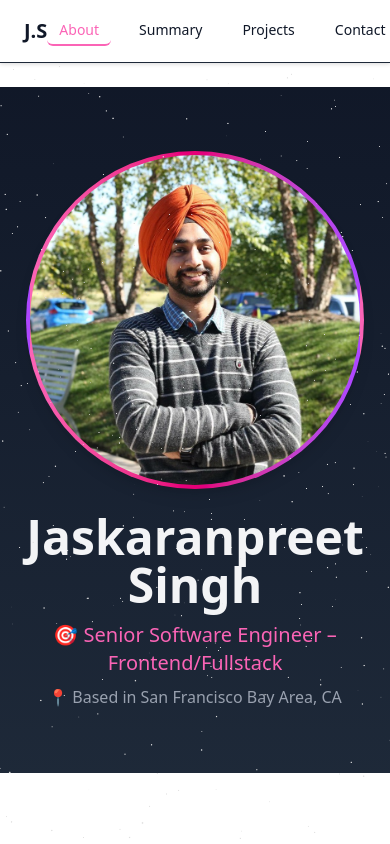
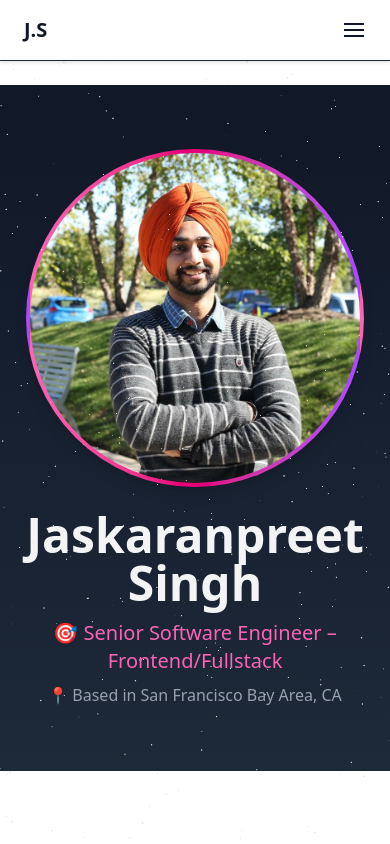
Before and after one commit to jaskaranpreets7/js-portfolio, a Next.js app: page / in a window 390 px wide. Shown: the top 844 px of the page. Built offline with nearby package versions, Linux system fonts and the light colour scheme.

Commit message:
added hamburger menu for small screen

```diff
--- a/src/app/components/Navbar.tsx
+++ b/src/app/components/Navbar.tsx
@@ -6,6 +6,7 @@ import { useState, useEffect } from 'react'
 export default function Navbar() {
   const pathname = usePathname()
   const [mounted, setMounted] = useState(false)
+  const [isMenuOpen, setIsMenuOpen] = useState(false)
 
   useEffect(() => setMounted(true), [])
   if (!mounted) return null
@@ -20,17 +21,84 @@ export default function Navbar() {
     }`
   }
 
+  const getMobileLinkClass = (path: string) => {
+    const isHome = path === '/about' && (pathname === '/' || pathname === '/about')
+    const isActive = path === pathname || isHome
+    return `transition px-3 py-1 rounded-md text-sm font-medium inline-block ${
+      isActive
+        ? 'text-pink-400  border-pink-400'
+        : 'hover:text-pink-300'
+    }`
+  }
+
+  const toggleMenu = () => {
+    setIsMenuOpen(!isMenuOpen)
+  }
+
+  const closeMenu = () => {
+    setIsMenuOpen(false)
+  }
+
   return (
-    <nav className="w-full sticky top-0 z-50 drop-shadow-sm bg-white dark:bg-[#101828] border-b border-gray-800 text-gray-900 dark:text-white px-6 py-4 flex items-center justify-between">
+    <nav className="w-full sticky top-0 z-50 drop-shadow-sm bg-white dark:bg-[#101828] border-b border-gray-800 text-gray-900 dark:text-white px-6 py-4">
+      <div className="flex items-center justify-between">
         <div>
           <h1 className="text-xl font-bold">J.S</h1>
         </div>
-      <div className="flex gap-4 text-sm md:text-base">
+
+        {/* Desktop Menu */}
+        <div className="hidden min-[430px]:flex gap-4 text-sm md:text-base">
           <Link href="/" className={getLinkClass('/about')}>About</Link>
           <Link href="/summary" className={getLinkClass('/summary')}>Summary</Link>
           <Link href="/projects" className={getLinkClass('/projects')}>Projects</Link>
           <Link href="/contact" className={getLinkClass('/contact')}>Contact</Link>
         </div>
+
+        {/* Mobile Hamburger Button */}
+        <button
+          onClick={toggleMenu}
+          className="min-[430px]:hidden flex flex-col justify-center items-center w-6 h-6 space-y-1"
+          aria-label="Toggle menu"
+        >
+          <span className={`w-5 h-0.5 bg-gray-900 dark:bg-white transition-all duration-300 ${isMenuOpen ? 'rotate-45 translate-y-1.5' : ''}`}></span>
+          <span className={`w-5 h-0.5 bg-gray-900 dark:bg-white transition-all duration-300 ${isMenuOpen ? 'opacity-0' : ''}`}></span>
+          <span className={`w-5 h-0.5 bg-gray-900 dark:bg-white transition-all duration-300 ${isMenuOpen ? '-rotate-45 -translate-y-1.5' : ''}`}></span>
+        </button>
+      </div>
+
+      {/* Mobile Menu */}
+      <div className={`min-[430px]:hidden transition-all duration-300 overflow-hidden ${isMenuOpen ? 'max-h-60 mt-4' : 'max-h-0'}`}>
+        <div className="flex flex-col space-y-3 pb-4 text-center">
+          <Link
+            href="/"
+            className={getMobileLinkClass('/about')}
+            onClick={closeMenu}
+          >
+            About
+          </Link>
+          <Link
+            href="/summary"
+            className={getMobileLinkClass('/summary')}
+            onClick={closeMenu}
+          >
+            Summary
+          </Link>
+          <Link
+            href="/projects"
+            className={getMobileLinkClass('/projects')}
+            onClick={closeMenu}
+          >
+            Projects
+          </Link>
+          <Link
+            href="/contact"
+            className={getMobileLinkClass('/contact')}
+            onClick={closeMenu}
+          >
+            Contact
+          </Link>
+        </div>
+      </div>
     </nav>
   )
 }
```
Lines whose indentation alone changed are shown as unchanged.
